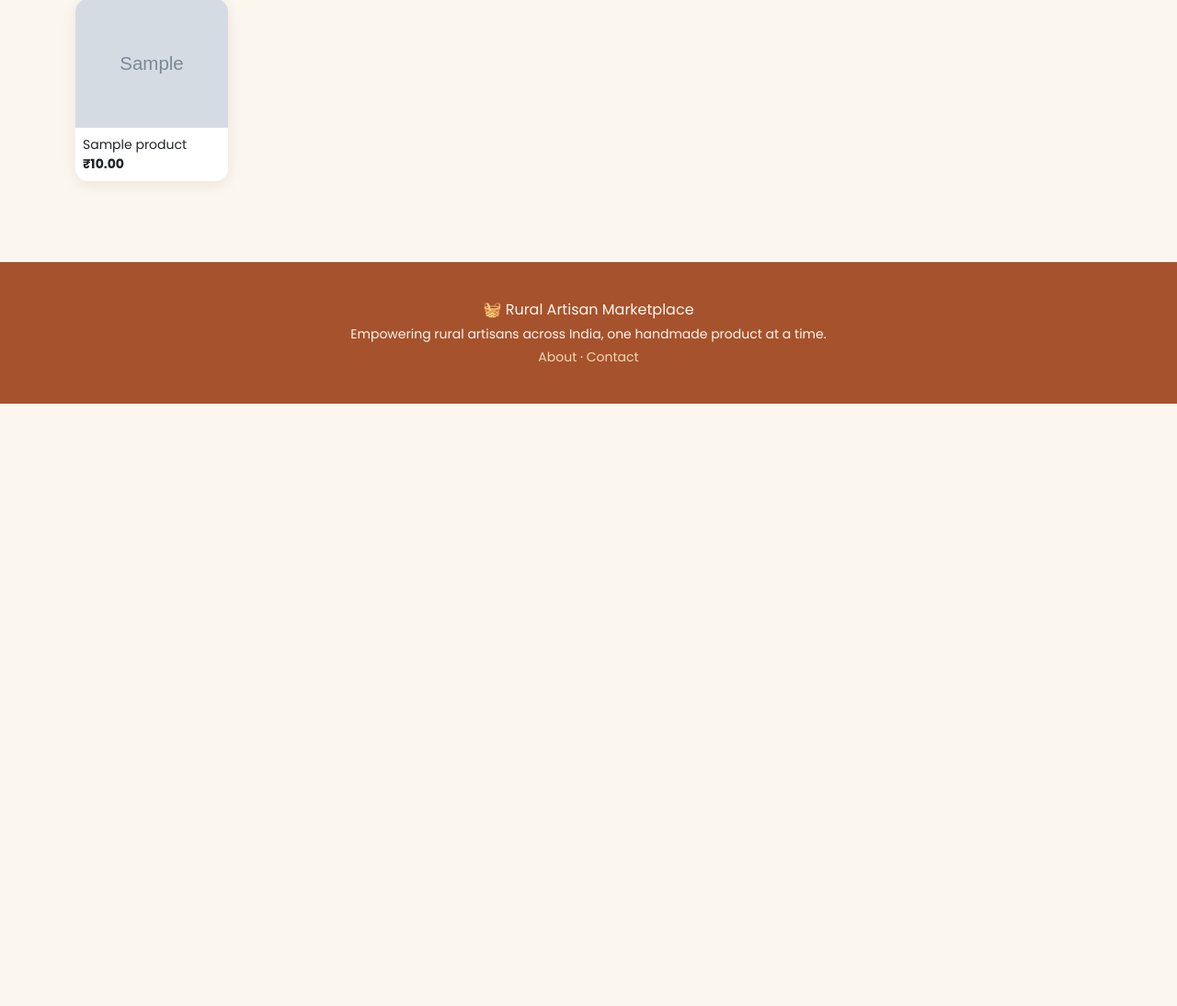
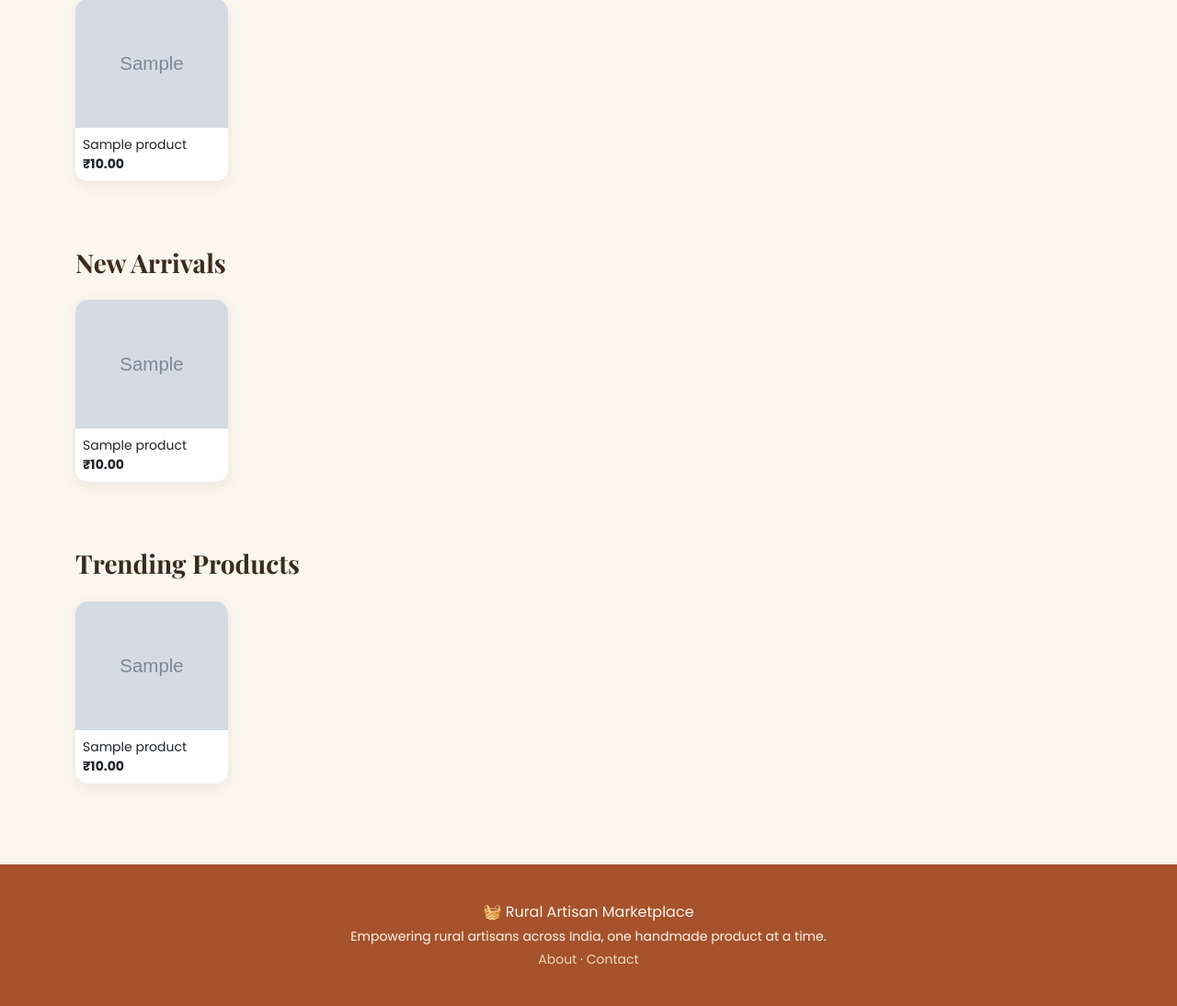
Before and after one commit to Tanwi20024/rural-artisan-marketplace, a Flask app: page / in a window 1280 px wide. Shown: the part 907-2001 px from the top of the page at 92% size. Before the commit the page ends 1346 px from the top, so only its background shows below. Run offline with Flask 3, Linux system fonts and the light colour scheme; tables that the repository leaves empty hold one stand-in row (values such as "Sample post"); grey boxes marked "Sample" are stand-in pictures.

Commit message:
Phase D Module 12: Add New Arrivals, Trending Products, Featured Artisans to homepage

```diff
--- a/app.py
+++ b/app.py
@@ -41,7 +41,7 @@ def create_app():
     def home():
         from flask import session
         from flask_login import current_user
-        from models import Product, Order, OrderItem
+        from models import Product, Order, OrderItem, Review
 
         recently_viewed_ids = session.get('recently_viewed', [])
         recently_viewed_products = []
@@ -68,10 +68,34 @@ def create_app():
         if not recommended_products:
             recommended_products = Product.query.order_by(Product.created_at.desc()).limit(6).all()
 
+            new_arrivals = Product.query.order_by(Product.created_at.desc()).limit(6).all()
+
+        from sqlalchemy import func
+        trending_products = (
+            Product.query.outerjoin(Review)
+            .group_by(Product.id)
+            .order_by(func.count(Review.id).desc())
+            .limit(6)
+            .all()
+        )
+
+        from models import User
+        featured_artisans = (
+            User.query.filter_by(role='artisan')
+            .join(Product, Product.artisan_id == User.id)
+            .group_by(User.id)
+            .order_by(func.count(Product.id).desc())
+            .limit(4)
+            .all()
+        )
+
         return render_template(
             'home.html',
             recently_viewed_products=recently_viewed_products,
-            recommended_products=recommended_products
+            recommended_products=recommended_products,
+            new_arrivals=new_arrivals,
+            trending_products=trending_products,
+            featured_artisans=featured_artisans
         )
 
     @app.route('/about')
--- a/templates/home.html
+++ b/templates/home.html
@@ -135,4 +135,74 @@
         {% endfor %}
     </div>
 </div>
-{% endif %} {% endblock %}
+{% endif %} {% if new_arrivals %}
+<div class="mt-5 mb-5">
+    <h3 class="mb-4">New Arrivals</h3>
+    <div class="row">
+        {% for product in new_arrivals %}
+        <div class="col-md-2 col-sm-4 col-6 mb-4">
+            <a href="{{ url_for('products.product_detail', product_id=product.id) }}" class="text-decoration-none text-dark">
+                <div class="card h-100 product-card">
+                    {% if product.image_filename %}
+                    <img src="{{ url_for('static', filename='uploads/' + product.image_filename) }}" class="card-img-top" style="height: 140px; object-fit: cover;" alt="{{ product.name }}"> {% else %}
+                    <div class="bg-light d-flex align-items-center justify-content-center" style="height: 140px;">
+                        <span class="text-muted small">No Image</span>
+                    </div>
+                    {% endif %}
+                    <div class="card-body p-2">
+                        <p class="small mb-0 text-truncate">{{ product.name }}</p>
+                        <p class="small fw-bold mb-0">₹{{ "%.2f"|format(product.price) }}</p>
+                    </div>
+                </div>
+            </a>
+        </div>
+        {% endfor %}
+    </div>
+</div>
+{% endif %} {% if trending_products %}
+<div class="mt-5 mb-5">
+    <h3 class="mb-4">Trending Products</h3>
+    <div class="row">
+        {% for product in trending_products %}
+        <div class="col-md-2 col-sm-4 col-6 mb-4">
+            <a href="{{ url_for('products.product_detail', product_id=product.id) }}" class="text-decoration-none text-dark">
+                <div class="card h-100 product-card">
+                    {% if product.image_filename %}
+                    <img src="{{ url_for('static', filename='uploads/' + product.image_filename) }}" class="card-img-top" style="height: 140px; object-fit: cover;" alt="{{ product.name }}"> {% else %}
+                    <div class="bg-light d-flex align-items-center justify-content-center" style="height: 140px;">
+                        <span class="text-muted small">No Image</span>
+                    </div>
+                    {% endif %}
+                    <div class="card-body p-2">
+                        <p class="small mb-0 text-truncate">{{ product.name }}</p>
+                        <p class="small fw-bold mb-0">₹{{ "%.2f"|format(product.price) }}</p>
+                    </div>
+                </div>
+            </a>
+        </div>
+        {% endfor %}
+    </div>
+</div>
+{% endif %} {% if featured_artisans %}
+<div class="mt-5 mb-5">
+    <h3 class="mb-4">Featured Artisans</h3>
+    <div class="row">
+        {% for artisan in featured_artisans %}
+        <div class="col-md-3 col-sm-6 mb-4">
+            <a href="{{ url_for('profile.artisan_public_profile', artisan_id=artisan.id) }}" class="text-decoration-none text-dark">
+                <div class="card p-3 text-center h-100">
+                    {% if artisan.artisan_profile and artisan.artisan_profile.profile_photo %}
+                    <img src="{{ url_for('static', filename='uploads/' + artisan.artisan_profile.profile_photo) }}" class="artisan-avatar mb-2" style="width: 80px; height: 80px;" alt="{{ artisan.name }}"> {% else %}
+                    <div class="artisan-avatar-placeholder mb-2" style="width: 80px; height: 80px; font-size: 1.8rem;">{{ artisan.name[0] }}</div>
+                    {% endif %}
+                    <p class="fw-bold mb-1">{{ artisan.artisan_profile.shop_name or artisan.name }}</p>
+                    {% if artisan.artisan_profile and artisan.artisan_profile.village %}
+                    <p class="small text-muted mb-0">{{ artisan.artisan_profile.village }}</p>
+                    {% endif %}
+                </div>
+            </a>
+        </div>
+        {% endfor %}
+    </div>
+</div>
+{% endif %}{% endblock %}
```
